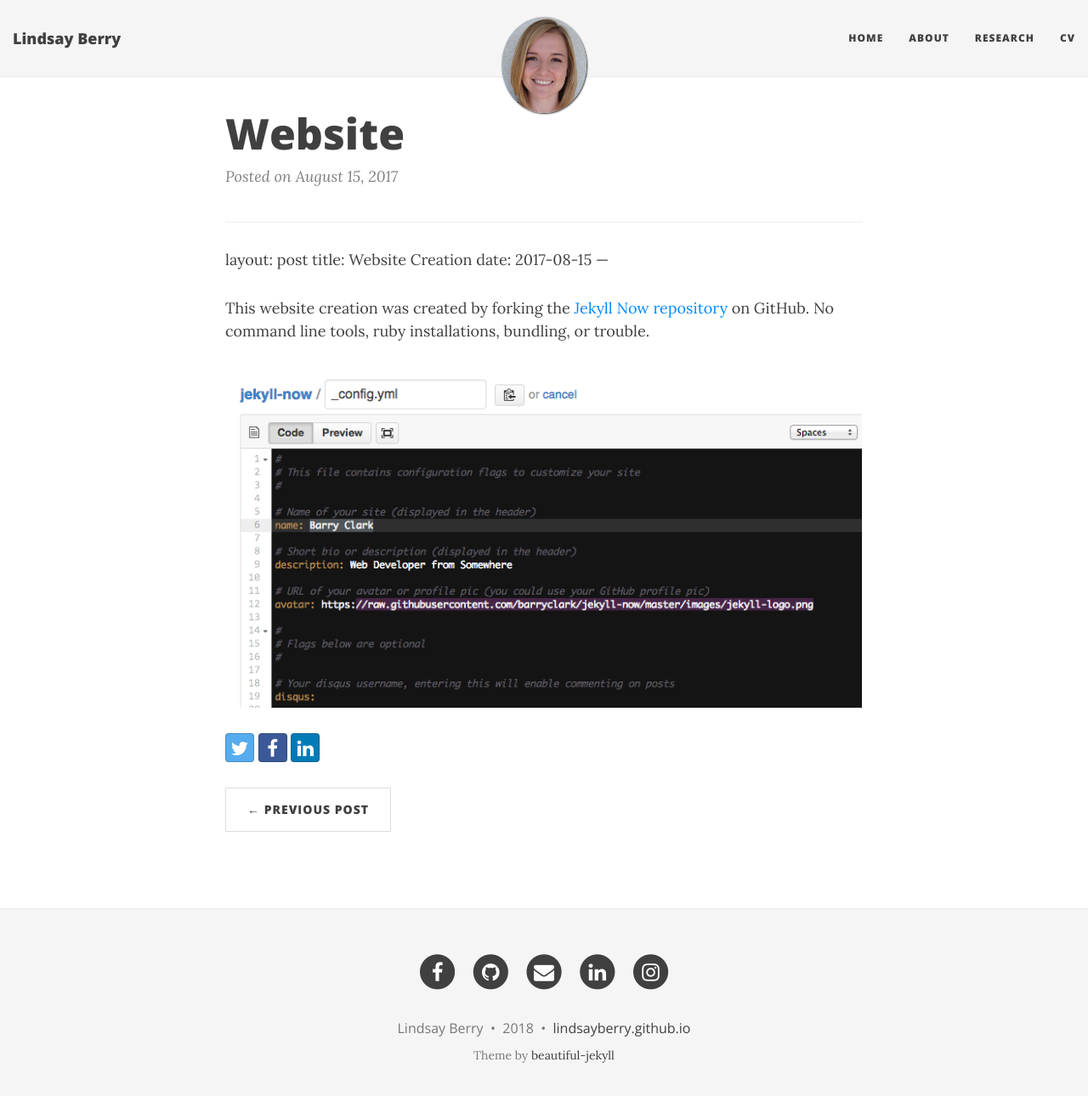
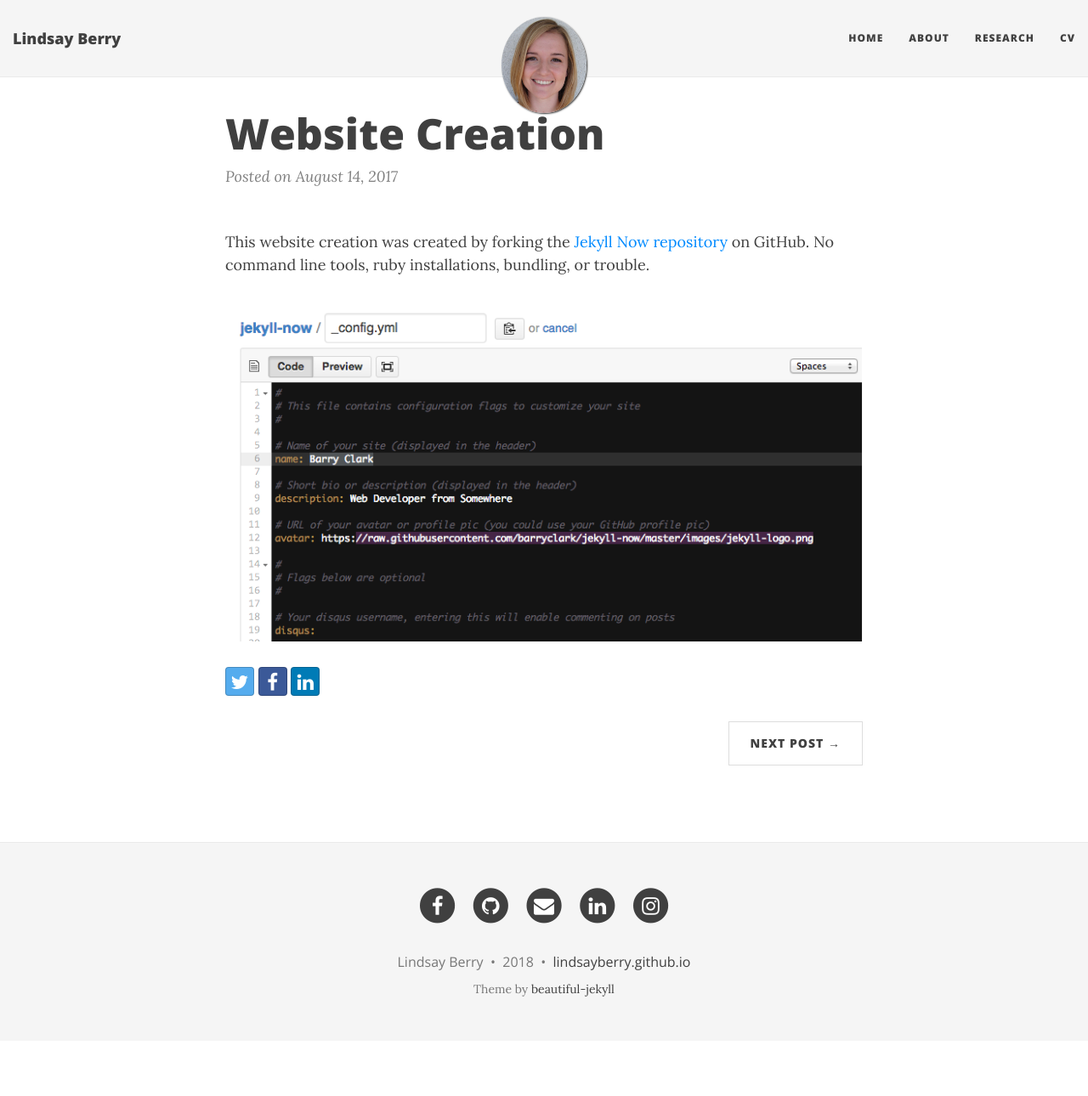
Before and after one commit to lindsayberry/archive-website-template, a Jekyll site: the page built from _posts/2017-08-15-website.md, in a window 1280 px wide and 1303 px high. Shown: the top 1290 px of the window at 85% size. Built offline with Jekyll 4.4.1, drawn with Linux system fonts in a browser that asks for light colours; nearby versions of some CDN libraries.

Commit message:
Update website post

```diff
--- a/_posts/2017-08-15-website.md
+++ b/_posts/2017-08-15-website.md
@@ -1,8 +1,7 @@
-
 ---
 layout: post
 title: Website Creation
-date: 2017-08-15
+date: 2017-08-14
 ---
 
 This website creation was created by forking the [Jekyll Now repository](https://github.com/barryclark/jekyll-now) on GitHub. No command line tools, ruby installations, bundling, or trouble.
```
Also changed, not shown: _posts/2017-08-15-first_post.md (+0 -1 lines).
